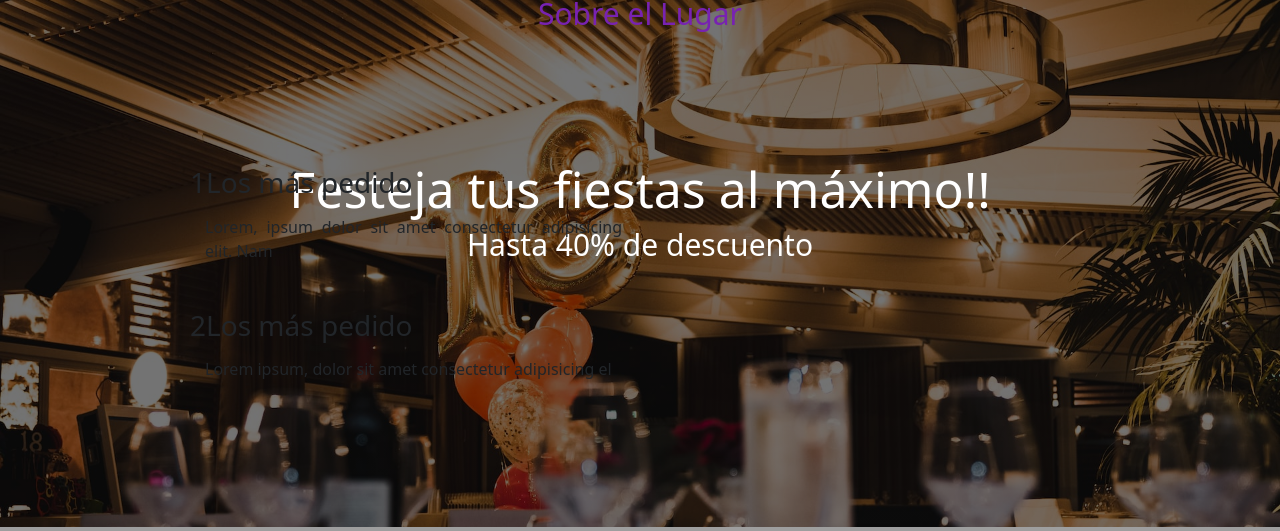
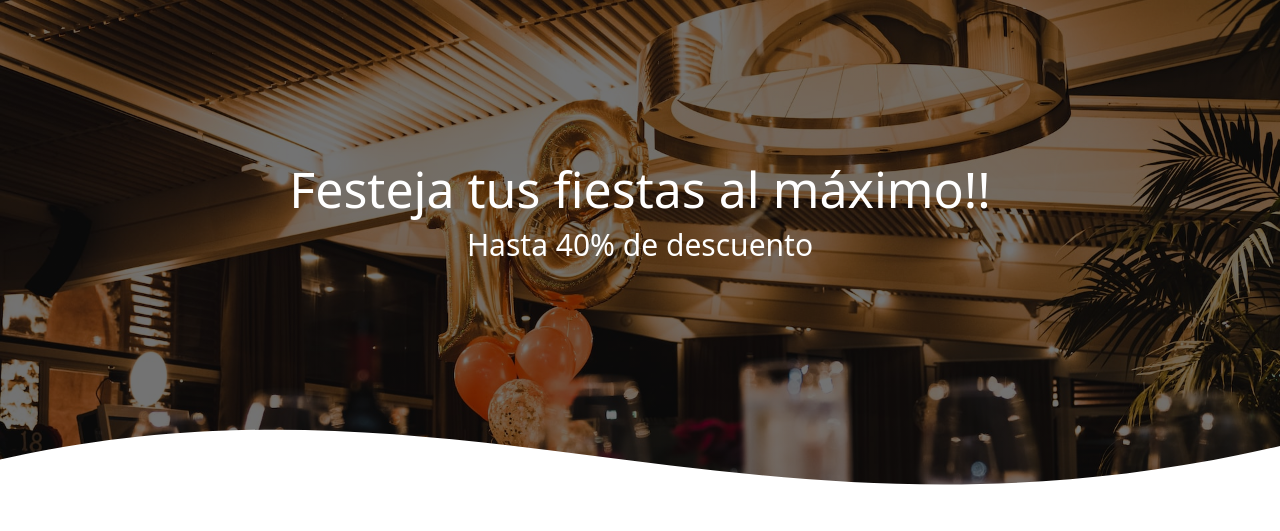
Before and after one commit to MarcosFarfan/SADEV, a PHP site: page /salon.html in a window 1280 px wide. Shown: the part 54-585 px from the top of the page. Run offline with PHP 8.4, Linux system fonts and the light colour scheme; grey boxes are pictures that could not be loaded.

Commit message:
arreflosen el fondo de incio

```diff
--- a/salon.css
+++ b/salon.css
@@ -33,14 +33,12 @@
 
 header{
     content: "";
-    position: absolute;
-    top: 0;
-    left: 0;
     width: 100%;
-    height: 100%;
+    height: 600px;
     background-image: linear-gradient(180deg, #0000008c 0% ,#0000008c 100% ),url(./inicio.jpg);
     background-size: cover;
     z-index: -1;
+    position: relative;
 }
 nav{
     text-align: right;
```
